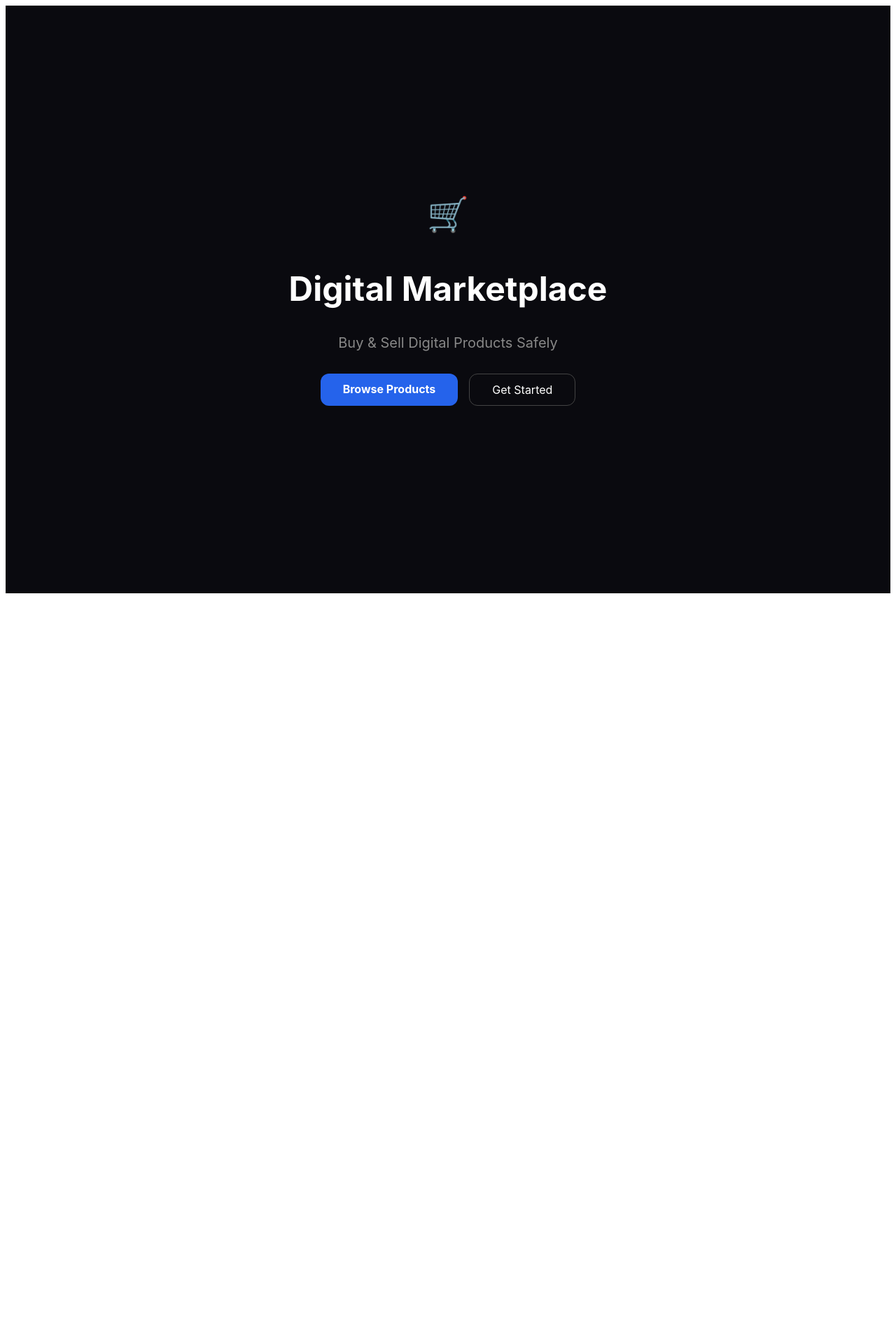
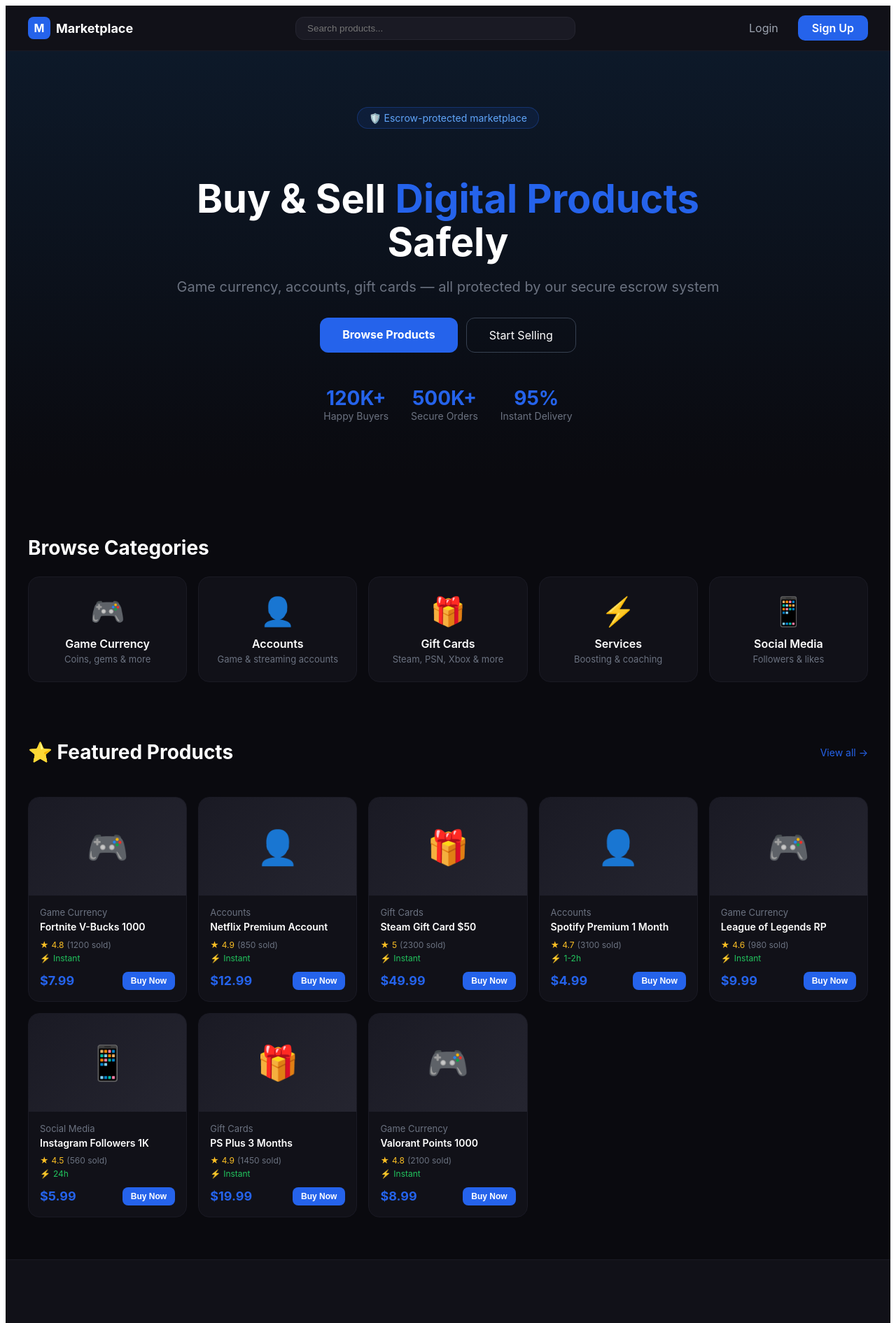
Before and after one commit to adnansalamat10/marketplace, a Next.js app in the folder frontend/: page / in a window 1280 px wide. Shown: the top 1891 px of the page at 70% size. Before the commit the page ends 856 px from the top, so only its background shows below. Built offline with nearby package versions, Linux system fonts and the light colour scheme.

Commit message:
add full homepage

```diff
--- a/frontend/src/app/page.tsx
+++ b/frontend/src/app/page.tsx
@@ -1,40 +1,152 @@
 export default function Home() {
+  const categories = [
+    { id: 'game_currency', label: 'Game Currency', icon: '🎮', desc: 'Coins, gems & more' },
+    { id: 'accounts', label: 'Accounts', icon: '👤', desc: 'Game & streaming accounts' },
+    { id: 'gift_cards', label: 'Gift Cards', icon: '🎁', desc: 'Steam, PSN, Xbox & more' },
+    { id: 'services', label: 'Services', icon: '⚡', desc: 'Boosting & coaching' },
+    { id: 'social_media', label: 'Social Media', icon: '📱', desc: 'Followers & likes' },
+  ]
+
+  const products = [
+    { id: 1, title: 'Fortnite V-Bucks 1000', price: 7.99, category: 'Game Currency', rating: 4.8, sold: 1200, delivery: 'Instant' },
+    { id: 2, title: 'Netflix Premium Account', price: 12.99, category: 'Accounts', rating: 4.9, sold: 850, delivery: 'Instant' },
+    { id: 3, title: 'Steam Gift Card $50', price: 49.99, category: 'Gift Cards', rating: 5.0, sold: 2300, delivery: 'Instant' },
+    { id: 4, title: 'Spotify Premium 1 Month', price: 4.99, category: 'Accounts', rating: 4.7, sold: 3100, delivery: '1-2h' },
+    { id: 5, title: 'League of Legends RP', price: 9.99, category: 'Game Currency', rating: 4.6, sold: 980, delivery: 'Instant' },
+    { id: 6, title: 'Instagram Followers 1K', price: 5.99, category: 'Social Media', rating: 4.5, sold: 560, delivery: '24h' },
+    { id: 7, title: 'PS Plus 3 Months', price: 19.99, category: 'Gift Cards', rating: 4.9, sold: 1450, delivery: 'Instant' },
+    { id: 8, title: 'Valorant Points 1000', price: 8.99, category: 'Game Currency', rating: 4.8, sold: 2100, delivery: 'Instant' },
+  ]
+
   return (
-    <main style={{
-      minHeight: '100vh',
-      background: '#0a0a0f',
-      color: 'white',
-      fontFamily: 'Inter, sans-serif',
-      display: 'flex',
-      flexDirection: 'column',
-      alignItems: 'center',
-      justifyContent: 'center',
-      textAlign: 'center',
-      padding: '20px'
-    }}>
-      <div style={{ fontSize: '48px', marginBottom: '16px' }}>🛒</div>
-      <h1 style={{ fontSize: '48px', fontWeight: 'bold', marginBottom: '16px' }}>
-        Digital Marketplace
-      </h1>
-      <p style={{ fontSize: '20px', color: '#888', marginBottom: '32px' }}>
-        Buy & Sell Digital Products Safely
-      </p>
-      <div style={{ display: 'flex', gap: '16px' }}>
-        <a href="/products" style={{
-          background: '#2563eb', color: 'white',
-          padding: '12px 32px', borderRadius: '12px',
-          textDecoration: 'none', fontWeight: 'bold'
-        }}>
-          Browse Products
-        </a>
-        <a href="/auth/register" style={{
-          border: '1px solid #444', color: 'white',
-          padding: '12px 32px', borderRadius: '12px',
-          textDecoration: 'none'
-        }}>
-          Get Started
-        </a>
-      </div>
+    <main style={{ minHeight: '100vh', background: '#0a0a0f', color: 'white', fontFamily: 'Inter, sans-serif' }}>
+
+      {/* Header */}
+      <header style={{ background: '#111118', borderBottom: '1px solid #1a1a24', padding: '0 24px', position: 'sticky', top: 0, zIndex: 50 }}>
+        <div style={{ maxWidth: '1200px', margin: '0 auto', height: '64px', display: 'flex', alignItems: 'center', justifyContent: 'space-between' }}>
+          <div style={{ display: 'flex', alignItems: 'center', gap: '8px' }}>
+            <div style={{ width: '32px', height: '32px', background: '#2563eb', borderRadius: '8px', display: 'flex', alignItems: 'center', justifyContent: 'center', fontWeight: 'bold' }}>M</div>
+            <span style={{ fontWeight: 'bold', fontSize: '18px' }}>Marketplace</span>
+          </div>
+          <div style={{ flex: 1, maxWidth: '400px', margin: '0 24px' }}>
+            <input placeholder="Search products..." style={{ width: '100%', background: '#1a1a24', border: '1px solid #252530', borderRadius: '12px', padding: '8px 16px', color: 'white', outline: 'none', boxSizing: 'border-box' }} />
+          </div>
+          <div style={{ display: 'flex', gap: '12px' }}>
+            <a href="/auth/login" style={{ color: '#9ca3af', textDecoration: 'none', padding: '8px 16px' }}>Login</a>
+            <a href="/auth/register" style={{ background: '#2563eb', color: 'white', textDecoration: 'none', padding: '8px 20px', borderRadius: '10px', fontWeight: '600' }}>Sign Up</a>
+          </div>
+        </div>
+      </header>
+
+      {/* Hero */}
+      <section style={{ background: 'linear-gradient(180deg, #0d1929 0%, #0a0a0f 100%)', padding: '80px 24px', textAlign: 'center' }}>
+        <div style={{ maxWidth: '800px', margin: '0 auto' }}>
+          <div style={{ display: 'inline-flex', alignItems: 'center', gap: '8px', background: 'rgba(37,99,235,0.1)', border: '1px solid rgba(37,99,235,0.3)', borderRadius: '999px', padding: '6px 16px', marginBottom: '24px', fontSize: '14px', color: '#60a5fa' }}>
+            🛡️ Escrow-protected marketplace
+          </div>
+          <h1 style={{ fontSize: '56px', fontWeight: 'bold', marginBottom: '16px', lineHeight: 1.1 }}>
+            Buy & Sell <span style={{ color: '#2563eb' }}>Digital Products</span> Safely
+          </h1>
+          <p style={{ fontSize: '20px', color: '#6b7280', marginBottom: '32px' }}>
+            Game currency, accounts, gift cards — all protected by our secure escrow system
+          </p>
+          <div style={{ display: 'flex', gap: '12px', justifyContent: 'center', flexWrap: 'wrap' }}>
+            <a href="/products" style={{ background: '#2563eb', color: 'white', padding: '14px 32px', borderRadius: '12px', fontWeight: 'bold', textDecoration: 'none', fontSize: '16px' }}>Browse Products</a>
+            <a href="/auth/register" style={{ border: '1px solid #374151', color: 'white', padding: '14px 32px', borderRadius: '12px', textDecoration: 'none', fontSize: '16px' }}>Start Selling</a>
+          </div>
+          <div style={{ display: 'flex', gap: '32px', justifyContent: 'center', marginTop: '48px', flexWrap: 'wrap' }}>
+            {[['120K+', 'Happy Buyers'], ['500K+', 'Secure Orders'], ['95%', 'Instant Delivery']].map(([val, label]) => (
+              <div key={label} style={{ textAlign: 'center' }}>
+                <div style={{ fontSize: '28px', fontWeight: 'bold', color: '#2563eb' }}>{val}</div>
+                <div style={{ fontSize: '14px', color: '#6b7280' }}>{label}</div>
+              </div>
+            ))}
+          </div>
+        </div>
+      </section>
+
+      {/* Categories */}
+      <section style={{ padding: '60px 24px' }}>
+        <div style={{ maxWidth: '1200px', margin: '0 auto' }}>
+          <h2 style={{ fontSize: '28px', fontWeight: 'bold', marginBottom: '24px' }}>Browse Categories</h2>
+          <div style={{ display: 'grid', gridTemplateColumns: 'repeat(auto-fit, minmax(180px, 1fr))', gap: '16px' }}>
+            {categories.map(cat => (
+              <a key={cat.id} href={`/products?category=${cat.id}`} style={{ background: '#111118', border: '1px solid #1a1a24', borderRadius: '16px', padding: '24px', textAlign: 'center', textDecoration: 'none', color: 'white', transition: 'border-color 0.2s', display: 'block' }}
+                onMouseEnter={e => (e.currentTarget.style.borderColor = '#2563eb')}
+                onMouseLeave={e => (e.currentTarget.style.borderColor = '#1a1a24')}>
+                <div style={{ fontSize: '40px', marginBottom: '12px' }}>{cat.icon}</div>
+                <div style={{ fontWeight: '600', marginBottom: '4px' }}>{cat.label}</div>
+                <div style={{ fontSize: '13px', color: '#6b7280' }}>{cat.desc}</div>
+              </a>
+            ))}
+          </div>
+        </div>
+      </section>
+
+      {/* Featured Products */}
+      <section style={{ padding: '0 24px 60px' }}>
+        <div style={{ maxWidth: '1200px', margin: '0 auto' }}>
+          <div style={{ display: 'flex', justifyContent: 'space-between', alignItems: 'center', marginBottom: '24px' }}>
+            <h2 style={{ fontSize: '28px', fontWeight: 'bold' }}>⭐ Featured Products</h2>
+            <a href="/products" style={{ color: '#2563eb', textDecoration: 'none', fontSize: '14px' }}>View all →</a>
+          </div>
+          <div style={{ display: 'grid', gridTemplateColumns: 'repeat(auto-fill, minmax(220px, 1fr))', gap: '16px' }}>
+            {products.map(p => (
+              <div key={p.id} style={{ background: '#111118', border: '1px solid #1a1a24', borderRadius: '16px', overflow: 'hidden', cursor: 'pointer', transition: 'border-color 0.2s' }}
+                onMouseEnter={e => (e.currentTarget.style.borderColor = '#2563eb')}
+                onMouseLeave={e => (e.currentTarget.style.borderColor = '#1a1a24')}>
+                <div style={{ background: 'linear-gradient(135deg, #1a1a24, #252530)', height: '140px', display: 'flex', alignItems: 'center', justifyContent: 'center', fontSize: '48px' }}>
+                  {p.category === 'Game Currency' ? '🎮' : p.category === 'Accounts' ? '👤' : p.category === 'Gift Cards' ? '🎁' : '📱'}
+                </div>
+                <div style={{ padding: '16px' }}>
+                  <div style={{ fontSize: '13px', color: '#6b7280', marginBottom: '4px' }}>{p.category}</div>
+                  <div style={{ fontWeight: '600', marginBottom: '8px', fontSize: '14px', lineHeight: 1.3 }}>{p.title}</div>
+                  <div style={{ display: 'flex', alignItems: 'center', gap: '4px', marginBottom: '4px' }}>
+                    <span style={{ color: '#fbbf24', fontSize: '12px' }}>★</span>
+                    <span style={{ fontSize: '12px', color: '#fbbf24' }}>{p.rating}</span>
+                    <span style={{ fontSize: '12px', color: '#6b7280' }}>({p.sold} sold)</span>
+                  </div>
+                  <div style={{ display: 'flex', alignItems: 'center', gap: '4px', marginBottom: '12px' }}>
+                    <span style={{ fontSize: '12px', color: '#22c55e' }}>⚡</span>
+                    <span style={{ fontSize: '12px', color: '#22c55e' }}>{p.delivery}</span>
+                  </div>
+                  <div style={{ display: 'flex', justifyContent: 'space-between', alignItems: 'center' }}>
+                    <span style={{ color: '#2563eb', fontWeight: 'bold', fontSize: '18px' }}>${p.price}</span>
+                    <button style={{ background: '#2563eb', color: 'white', border: 'none', borderRadius: '8px', padding: '6px 12px', cursor: 'pointer', fontSize: '12px', fontWeight: '600' }}>Buy Now</button>
+                  </div>
+                </div>
+              </div>
+            ))}
+          </div>
+        </div>
+      </section>
+
+      {/* Trust Section */}
+      <section style={{ padding: '60px 24px', background: '#111118', borderTop: '1px solid #1a1a24' }}>
+        <div style={{ maxWidth: '1200px', margin: '0 auto', textAlign: 'center' }}>
+          <h2 style={{ fontSize: '32px', fontWeight: 'bold', marginBottom: '48px' }}>Why Buy With Us?</h2>
+          <div style={{ display: 'grid', gridTemplateColumns: 'repeat(auto-fit, minmax(200px, 1fr))', gap: '32px' }}>
+            {[
+              { icon: '🛡️', title: 'Escrow Protection', desc: 'Your money is held safely until you confirm delivery' },
+              { icon: '⚡', title: 'Instant Delivery', desc: 'Most products delivered instantly after purchase' },
+              { icon: '✅', title: 'Verified Sellers', desc: 'All sellers go through KYC verification' },
+              { icon: '💬', title: '24/7 Support', desc: 'Our team is always here to help you' },
+            ].map(item => (
+              <div key={item.title} style={{ padding: '24px', background: '#0a0a0f', borderRadius: '16px', border: '1px solid #1a1a24' }}>
+                <div style={{ fontSize: '40px', marginBottom: '16px' }}>{item.icon}</div>
+                <div style={{ fontWeight: '600', marginBottom: '8px', fontSize: '16px' }}>{item.title}</div>
+                <div style={{ color: '#6b7280', fontSize: '14px', lineHeight: 1.6 }}>{item.desc}</div>
+              </div>
+            ))}
+          </div>
+        </div>
+      </section>
+
+      {/* Footer */}
+      <footer style={{ background: '#111118', borderTop: '1px solid #1a1a24', padding: '32px 24px', textAlign: 'center', color: '#6b7280', fontSize: '14px' }}>
+        <p>© 2024 Marketplace — Buy & Sell Digital Products Safely</p>
+      </footer>
+
     </main>
   )
 }
```
